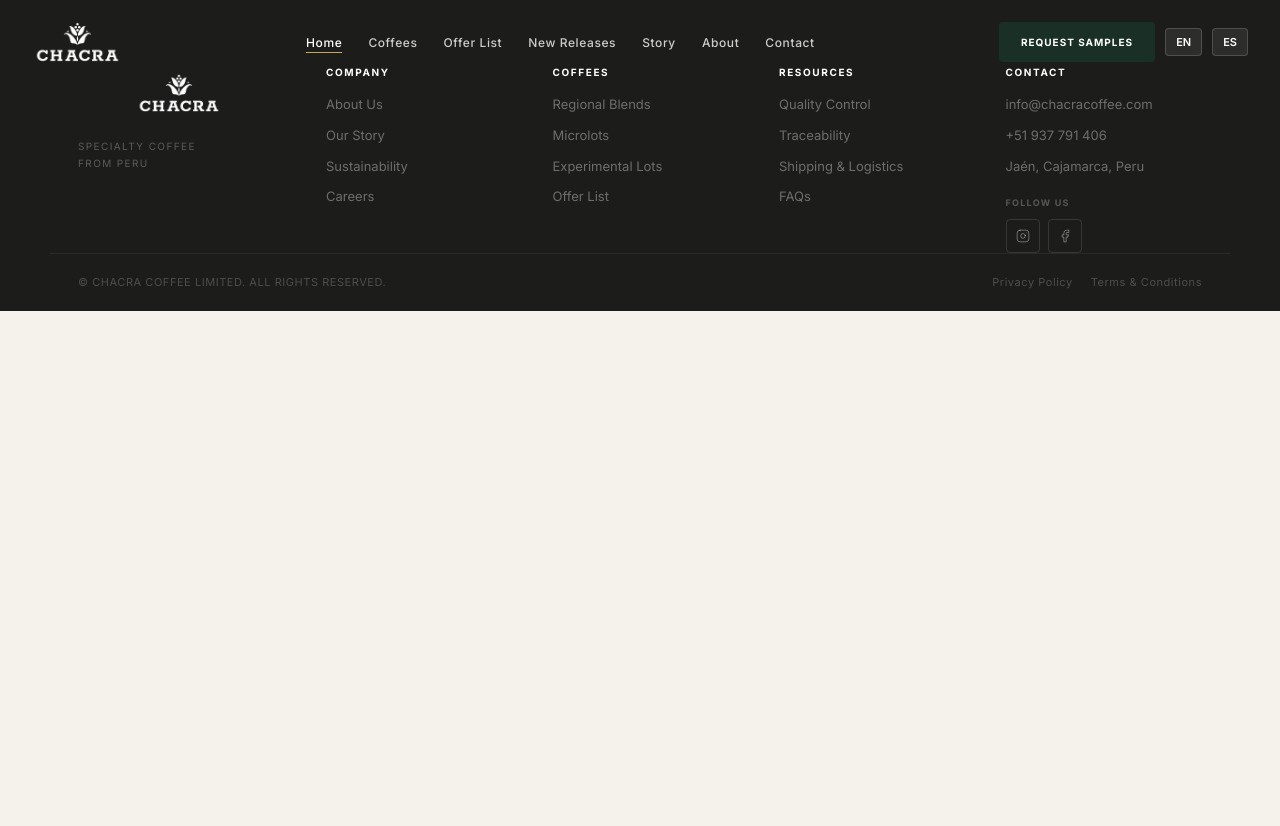
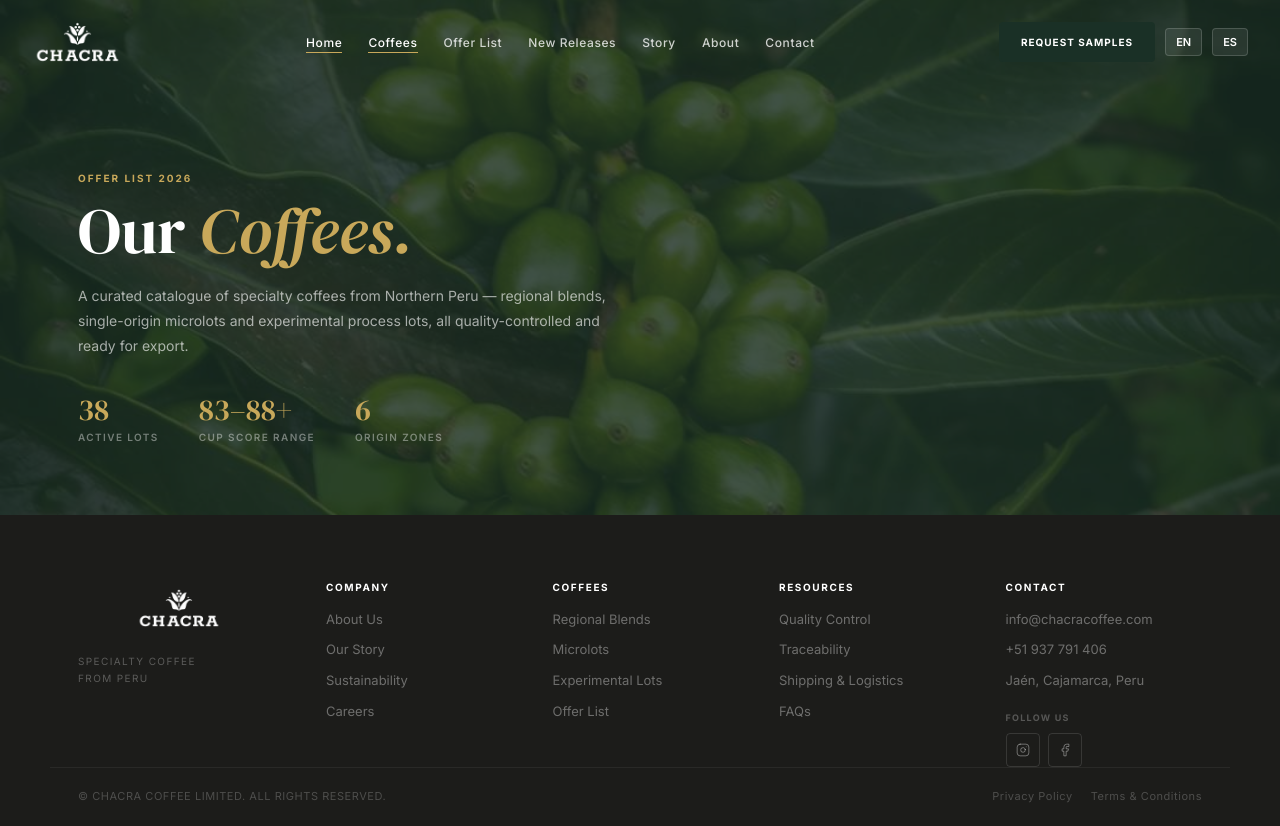
Before and after one commit to OmarDavidSC/chacracoffe_web, a Vue app: page /coffees in a window 1280 px wide. Before the commit the page ends 800 px from the top, so only its background shows below. Built offline with nearby package versions, Linux system fonts and the light colour scheme.

Commit message:
coffee v1

```diff
--- a/src/router/index.ts
+++ b/src/router/index.ts
@@ -1,8 +1,11 @@
 import { createRouter, createWebHistory, type RouteRecordRaw } from "vue-router";
 import HomeView from "../views/HomeView.vue";
+import CoffeeView from "../views/CoffeeView.vue";
+
 
 const routes: RouteRecordRaw[] = [
     { path: '/', name: 'home', component: HomeView },
+    { path: '/coffees', name: 'coffees', component: CoffeeView },
 ];
 
 const router = createRouter({
--- /dev/null
+++ b/src/views/CoffeeView.vue
@@ -0,0 +1,7 @@
+<script setup lang="ts">
+import PageHeroSection from '../widzard/coffees/PageHeroSection.vue';
+
+</script>
+<template>
+    <PageHeroSection />
+</template>
--- /dev/null
+++ b/src/widzard/coffees/PageHeroSection.vue
@@ -0,0 +1,89 @@
+<template>
+    <section class="page-hero">
+        <div class="page-hero-bg"></div>
+        <div class="page-hero-inner container">
+            <span class="eyebrow gold">Offer List 2026</span>
+            <h1 class="page-title">Our <em>Coffees.</em></h1>
+            <p class="page-sub">A curated catalogue of specialty coffees from Northern Peru — regional blends,
+                single-origin microlots and experimental process lots, all quality-controlled and ready for export.</p>
+            <div class="page-stats">
+                <div class="ps-item"><span class="ps-num">38</span><span class="ps-lbl">Active Lots</span></div>
+                <div class="ps-item"><span class="ps-num">83–88+</span><span class="ps-lbl">Cup Score Range</span></div>
+                <div class="ps-item"><span class="ps-num">6</span><span class="ps-lbl">Origin Zones</span></div>
+            </div>
+        </div>
+    </section>
+</template>
+
+<style>
+.page-hero {
+    position: relative;
+    padding: 170px 0 70px;
+    overflow: hidden;
+    background: var(--green);
+}
+
+.page-hero-bg {
+    position: absolute;
+    inset: 0;
+    background-image: url('../../../public/img/coffee/Fondo_2.jpg');
+    background-size: cover;
+    background-position: center;
+    opacity: .22;
+}
+
+.page-hero-inner {
+    position: relative;
+    z-index: 2;
+    max-width: 640px;
+}
+
+.page-title {
+    font-family: var(--ff-d);
+    font-size: clamp(38px, 6vw, 64px);
+    font-weight: 400;
+    color: var(--white);
+    line-height: 1.08;
+    margin-bottom: 18px;
+}
+
+.page-title em {
+    font-style: italic;
+    color: var(--gold);
+}
+
+.page-sub {
+    font-size: 14px;
+    color: rgba(255, 255, 255, .62);
+    line-height: 1.8;
+    max-width: 540px;
+    margin-bottom: 36px;
+}
+
+.page-stats {
+    display: flex;
+    gap: 40px;
+    flex-wrap: wrap;
+}
+
+.ps-item {
+    display: flex;
+    flex-direction: column;
+    gap: 4px;
+}
+
+.ps-num {
+    font-family: var(--ff-d);
+    font-size: 30px;
+    color: var(--gold);
+    line-height: 1;
+}
+
+.ps-lbl {
+    font-size: 10px;
+    font-weight: 600;
+    letter-spacing: .14em;
+    text-transform: uppercase;
+    color: rgba(255, 255, 255, .4);
+}
+</style>
--- a/src/widzard/HeroSection.vue
+++ b/src/widzard/home/HeroSection.vue
@@ -1,5 +1,5 @@
 <script setup lang="ts">
-    import HeroStats from '../components/partials/hero/HeroStats.vue';
+    import HeroStats from '../../components/partials/hero/HeroStats.vue';
 </script>
 <template>
     <section class="hero" id="home">
```
Also changed, not shown: src/views/HomeView.vue (+7 -7 lines), public/img/coffee/Fondo_2.jpg (added), src/widzard/home/CoffeeJourneySection.vue (renamed from src/widzard/CoffeeJourneySection.vue), src/widzard/home/CtaSection.vue (renamed from src/widzard/CtaSection.vue), src/widzard/home/OurCoffeeSection.vue (renamed from src/widzard/OurCoffeeSection.vue), src/widzard/home/OurOriginSection.vue (renamed from src/widzard/OurOriginSection.vue), src/widzard/home/OurProducersSection.vue (renamed from src/widzard/OurProducersSection.vue), src/widzard/home/WhyChooseSection.vue (renamed from src/widzard/WhyChooseSection.vue).
